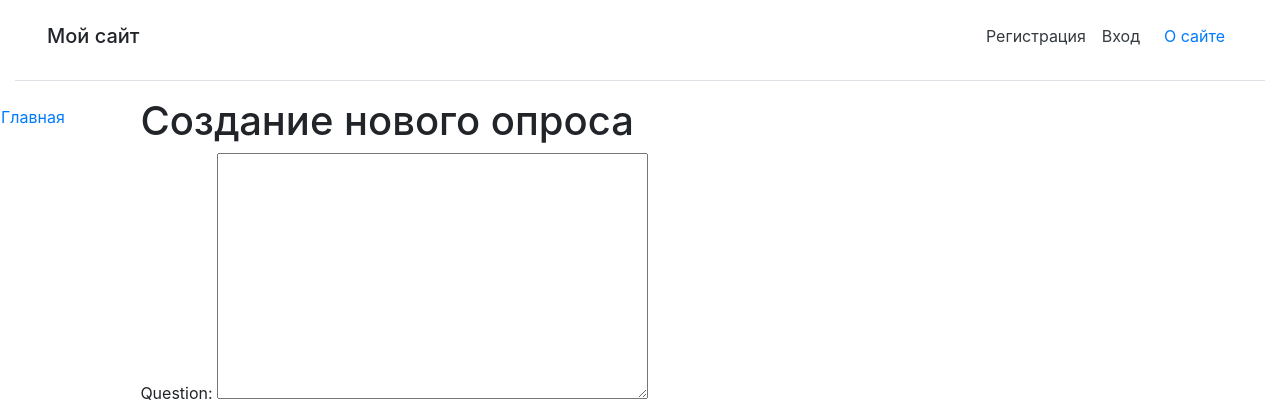
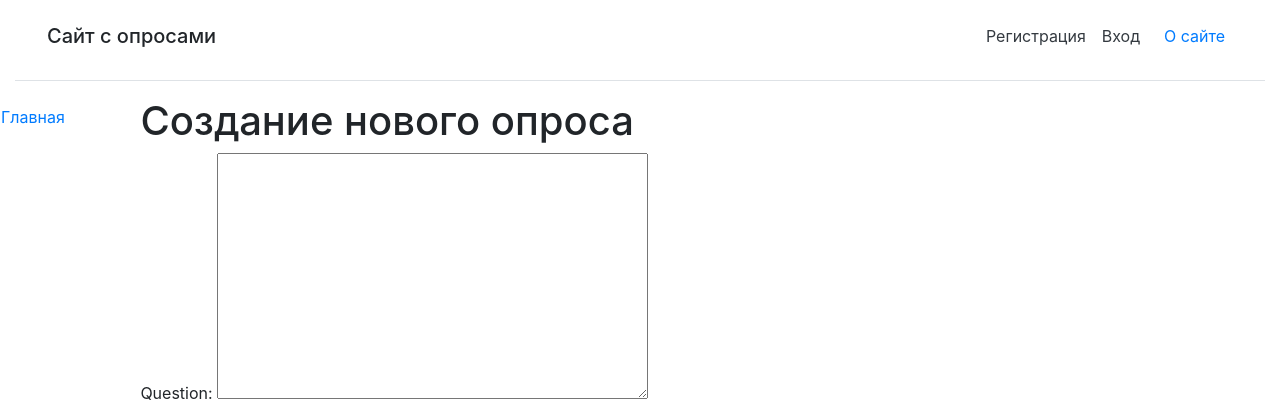
Before and after one commit to aekkakti/polls, a Django app: page /polls/create in a window 1280 px wide. Shown: the top 402 px of the page. Run offline with Django 4.2, Linux system fonts and the light colour scheme; some libraries are stand-ins or nearby versions.

Commit message:
Update basic.html

```diff
--- a/main/templates/layout/basic.html
+++ b/main/templates/layout/basic.html
@@ -7,12 +7,12 @@
    <link rel="stylesheet" type="text/css" href="{% static 'main/style.css' %}">
 {% bootstrap_css %}
 {% bootstrap_javascript jquery='slim' %}
-   <title>{% block title %} Главная {% endblock %} - Мой сайт </title>
+   <title>{% block title %} Главная {% endblock %} - Сайт с опросами </title>
 </head>
 <body>
 <div class="container-fluid">
    <div class="d-flex flex-column flex-md-row p-3 px-md-4 mb-3  bg-white border-bottom box-shadow">
-       <h5 class="mr-md-auto p-2">Мой сайт</h5>
+       <h5 class="mr-md-auto p-2">Сайт с опросами</h5>
 
        {% if user.is_authenticated %}
        <div class="nav-item dropdown">
```
